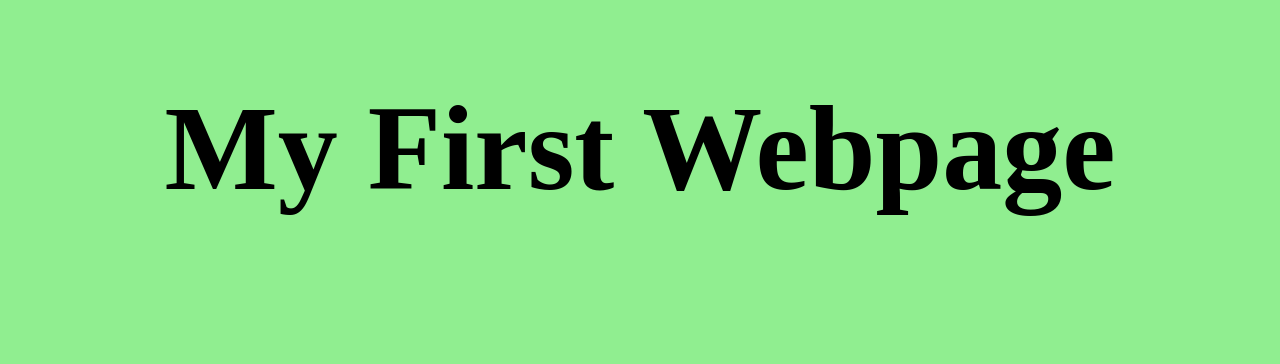
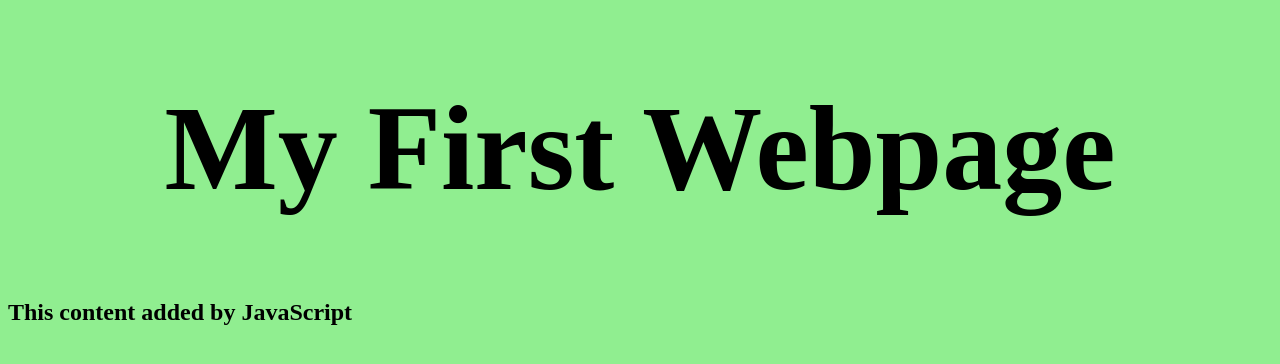
Before and after one commit to metalfrenzy747/wubba-lubba-dub-dub, a plain HTML site: page index.html in a window 1280 px wide. Drawn offline with Linux system fonts and the light colour scheme.

Commit message:
add script.js, connect to index.html

```diff
--- a/index.html
+++ b/index.html
@@ -6,5 +6,6 @@
   </head>
   <body>
     <h1>My First Webpage</h1>
+    <script src="script.js"></script>
   </body>
 </html>
--- /dev/null
+++ b/script.js
@@ -0,0 +1,3 @@
+const h2= document.createElement("h2");
+h2.textContent= 'This content added by JavaScript';
+document.querySelector("body").appendChild(h2);
```
